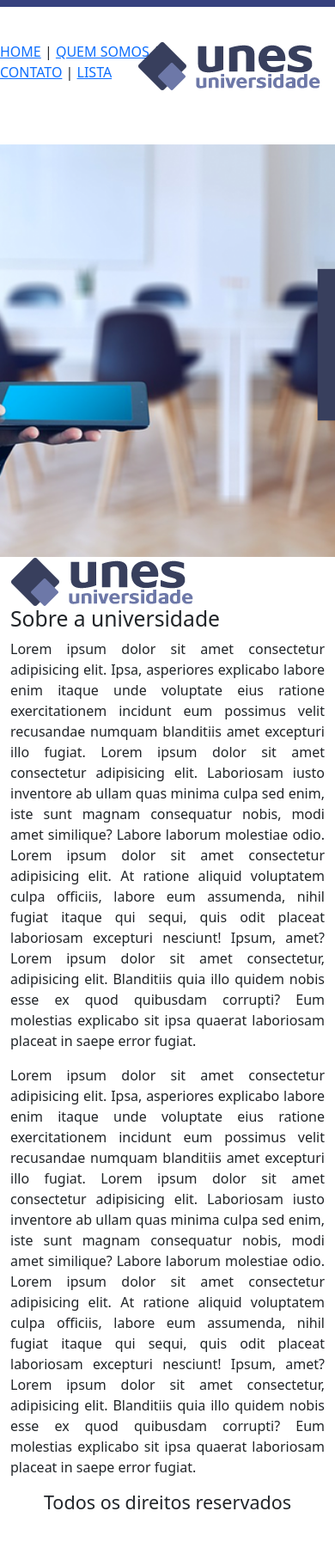
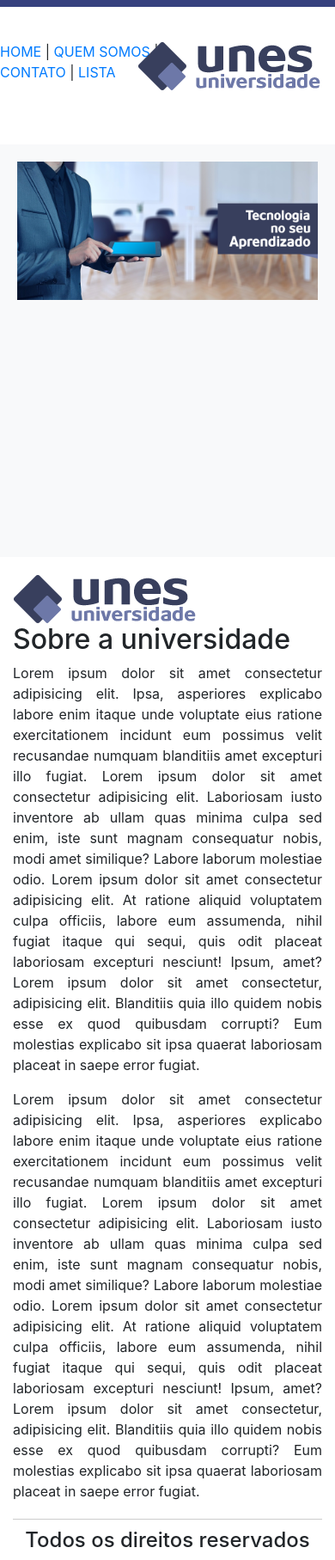
Before and after one commit to abnerdouglas/PMIC, a Flask app: page / in a window 390 px wide; the page is wider, and only the part inside the window is pictured. Shown: that part at 86% size. Before the commit the page ends 1756 px from the top of that part, so only its background shows below. Run offline with Flask 2, Linux system fonts and the light colour scheme; some libraries are stand-ins or nearby versions.

Commit message:
inico responsividade

```diff
--- a/static/css/styles.css
+++ b/static/css/styles.css
@@ -18,7 +18,8 @@
    position: relative;
    display: flex;
    justify-content: center;
-   height: 30em;
+   height: auto;
+   width: auto;
   }
 
 .img-logo{
@@ -99,3 +100,6 @@ header{
 .container{
   text-align: justify;
 }
+section{
+  margin-top: 10em;
+}
--- a/templates/home.html
+++ b/templates/home.html
@@ -6,14 +6,14 @@
     <title>HOME</title>
 </head>
 
-<div class="retangulo-cinza">
+<!-- <div class="retangulo-cinza">
 
     <div class= "img-capa">
 
         <img src="/static/img/capa.png"  alt="">
 
     </div>
-
+<section>
     <div class="container">
 
         <img src="logo.png" alt="">
@@ -22,7 +22,82 @@
         <p>Lorem ipsum dolor sit amet consectetur adipisicing elit. Ipsa, asperiores explicabo labore enim itaque unde voluptate eius ratione exercitationem incidunt eum possimus velit recusandae numquam blanditiis amet excepturi illo fugiat. Lorem ipsum dolor sit amet consectetur adipisicing elit. Laboriosam iusto inventore ab ullam quas minima culpa sed enim, iste sunt magnam consequatur nobis, modi amet similique? Labore laborum molestiae odio. Lorem ipsum dolor sit amet consectetur adipisicing elit. At ratione aliquid voluptatem culpa officiis, labore eum assumenda, nihil fugiat itaque qui sequi, quis odit placeat laboriosam excepturi nesciunt! Ipsum, amet?Lorem ipsum dolor sit amet consectetur, adipisicing elit. Blanditiis quia illo quidem nobis esse ex quod quibusdam corrupti? Eum molestias explicabo sit ipsa quaerat laboriosam placeat in saepe error fugiat.</p>
         <div class="line"> <h4>Todos os direitos reservados</h4> </div>
 
-</div>
-</div>
+    </div>
+</section>
+</div> -->
+
+<head>
+    <title>HOME</title>
+    <link rel="stylesheet" href="https://stackpath.bootstrapcdn.com/bootstrap/4.5.2/css/bootstrap.min.css">
+    <style>
+        .retangulo-cinza {
+            background-color: #f8f9fa;
+            padding: 20px;
+            margin-bottom: 20px;
+        }
+
+        .img-capa img {
+            max-width: 100%;
+            height: auto;
+        }
+
+        .line {
+            margin-top: 20px;
+            border-top: 1px solid #ccc;
+            padding-top: 10px;
+        }
+
+        @media (max-width: 576px) {
+            .img-capa img {
+                max-width: 100%;
+                height: auto;
+            }
+        }
+    </style>
+</head>
+
+<body>
+    <div class="container">
+        <div class="row">
+            <div class="col-md-12 retangulo-cinza">
+                <div class="img-capa">
+                    <img src="/static/img/capa.png" alt="">
+                </div>
+            </div>
+        </div>
+        <section>
+            <div class="row">
+                <div class="col-md-12">
+                    <img src="logo.png" alt="">
+                    <h2>Sobre a universidade</h2>
+                    <p>Lorem ipsum dolor sit amet consectetur adipisicing elit. Ipsa, asperiores explicabo labore enim
+                        itaque unde voluptate eius ratione exercitationem incidunt eum possimus velit recusandae numquam
+                        blanditiis amet excepturi illo fugiat. Lorem ipsum dolor sit amet consectetur adipisicing elit.
+                        Laboriosam iusto inventore ab ullam quas minima culpa sed enim, iste sunt magnam consequatur
+                        nobis, modi amet similique? Labore laborum molestiae odio. Lorem ipsum dolor sit amet
+                        consectetur adipisicing elit. At ratione aliquid voluptatem culpa officiis, labore eum
+                        assumenda, nihil fugiat itaque qui sequi, quis odit placeat laboriosam excepturi nesciunt! Ipsum,
+                        amet?Lorem ipsum dolor sit amet consectetur, adipisicing elit. Blanditiis quia illo quidem nobis
+                        esse ex quod quibusdam corrupti? Eum molestias explicabo sit ipsa quaerat laboriosam placeat in
+                        saepe error fugiat.</p>
+                    <p>Lorem ipsum dolor sit amet consectetur adipisicing elit. Ipsa, asperiores explicabo labore enim
+                        itaque unde voluptate eius ratione exercitationem incidunt eum possimus velit recusandae numquam
+                        blanditiis amet excepturi illo fugiat. Lorem ipsum dolor sit amet consectetur adipisicing elit.
+                        Laboriosam iusto inventore ab ullam quas minima culpa sed enim, iste sunt magnam consequatur
+                        nobis, modi amet similique? Labore laborum molestiae odio. Lorem ipsum dolor sit amet
+                        consectetur adipisicing elit. At ratione aliquid voluptatem culpa officiis, labore eum
+                        assumenda, nihil fugiat itaque qui sequi, quis odit placeat laboriosam excepturi nesciunt! Ipsum,
+                        amet?Lorem ipsum dolor sit amet consectetur, adipisicing elit. Blanditiis quia illo quidem nobis
+                        esse ex quod quibusdam corrupti? Eum molestias explicabo sit ipsa quaerat laboriosam placeat in
+                        saepe error fugiat.</p>
+                    <div class="line">
+                        <h4>Todos os direitos reservados</h4>
+                    </div>
+                </div>
+            </div>
+        </section>
+    </div>
+</body>
+
 
 {% endblock %}
```
